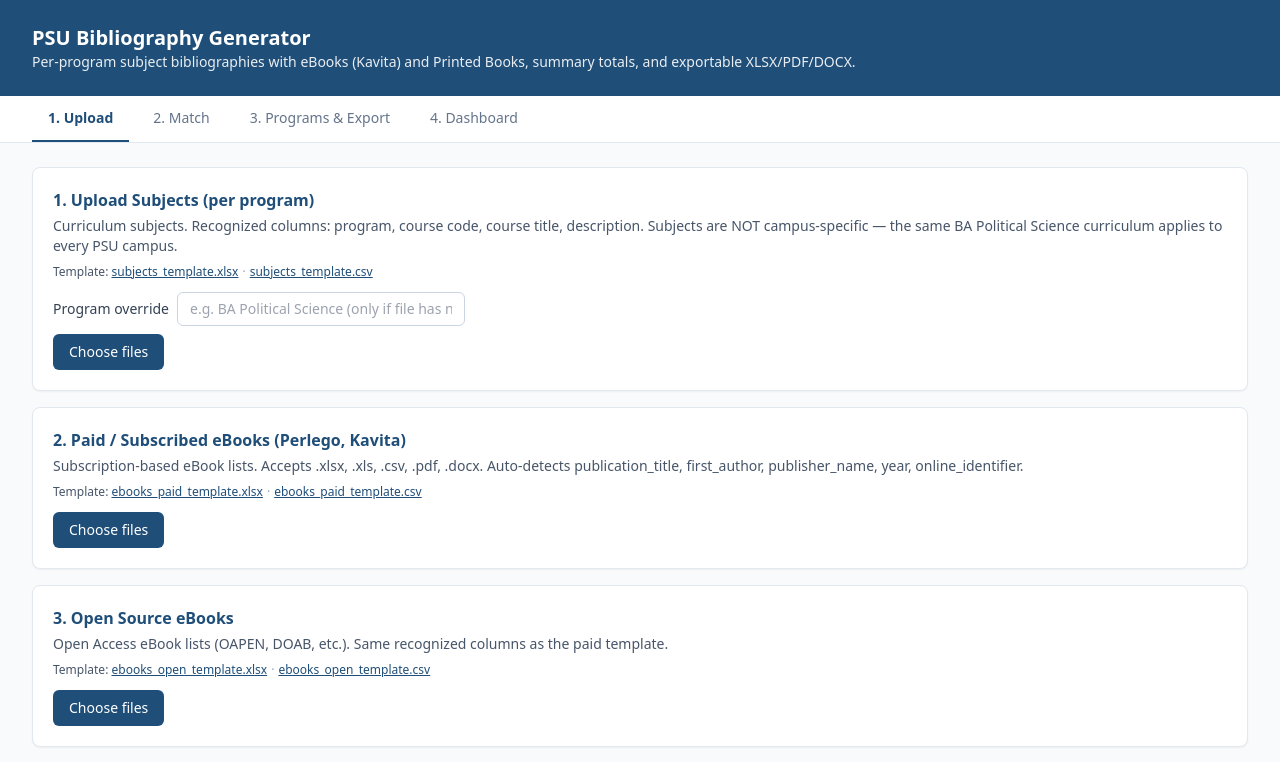
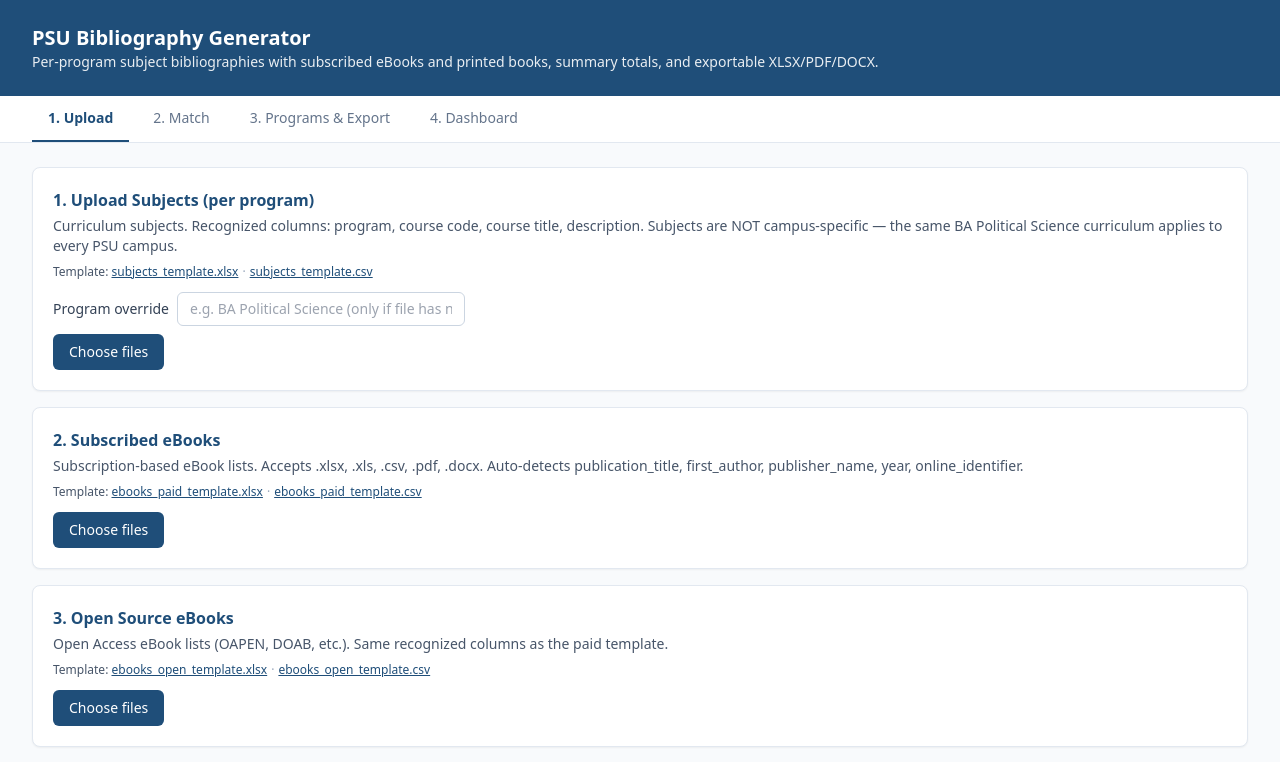
Before and after one commit to boylabo0527/psulibbiblio, a Next.js app: page / in a window 1280 px wide. Shown: the top 762 px of the page. Built offline with nearby package versions, Linux system fonts and the light colour scheme.

Commit message:
Drop vendor name from upload card title and page tagline

```diff
--- a/app/page.tsx
+++ b/app/page.tsx
@@ -20,7 +20,7 @@ export default function Home() {
       <header className="bg-psu text-white px-8 py-6">
         <h1 className="text-xl font-semibold">PSU Bibliography Generator</h1>
         <p className="text-sm opacity-90">
-          Per-program subject bibliographies with eBooks (Kavita) and Printed Books, summary totals, and exportable XLSX/PDF/DOCX.
+          Per-program subject bibliographies with subscribed eBooks and printed books, summary totals, and exportable XLSX/PDF/DOCX.
         </p>
       </header>
 
--- a/components/UploadTab.tsx
+++ b/components/UploadTab.tsx
@@ -307,7 +307,7 @@ export default function UploadTab() {
         ]}
       />
       <FileCard
-        title="2. Paid / Subscribed eBooks (Perlego, Kavita)"
+        title="2. Subscribed eBooks"
         hint="Subscription-based eBook lists. Accepts .xlsx, .xls, .csv, .pdf, .docx. Auto-detects publication_title, first_author, publisher_name, year, online_identifier."
         endpoint="/api/upload/ebook_paid"
         templates={[
```
